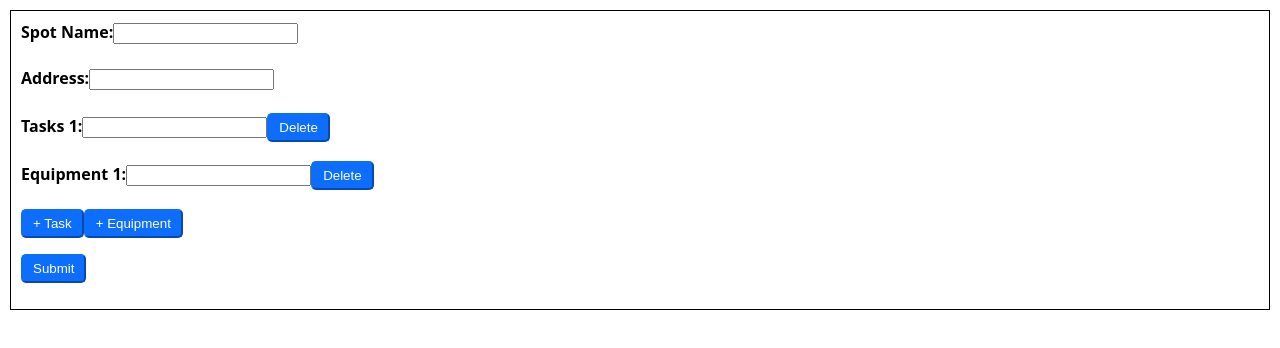
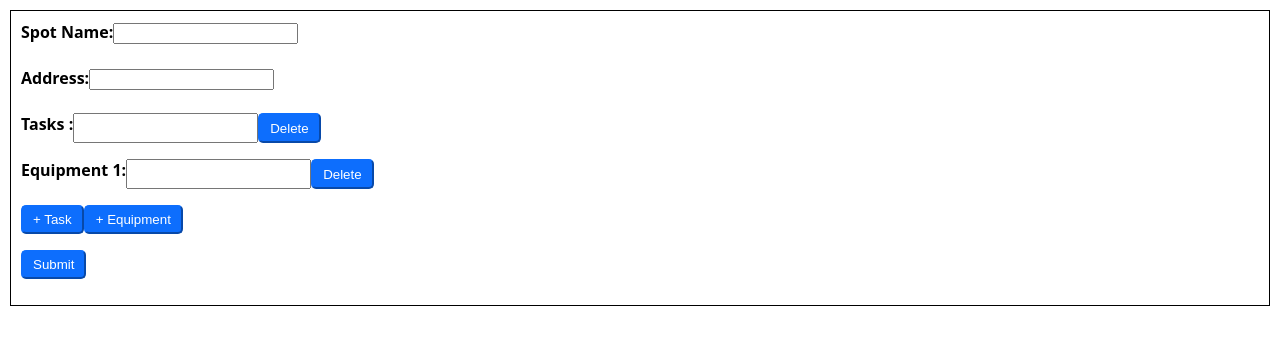
Before and after one commit to zimb0o/capstone-project, a Next.js app: page / in a window 1280 px wide. Shown: the top 348 px of the page. Built offline with nearby package versions, Linux system fonts and the light colour scheme.

Commit message:
change handleChange

```diff
--- a/components/SpotForm.js
+++ b/components/SpotForm.js
@@ -1,22 +1,20 @@
 import { useState } from "react";
 import styled from "styled-components";
 
-export default function Home() {
+export default function SpotForm() {
   const [formData, setFormData] = useState({
     Spotname: "",
-    Address: [""],
+    Address: "",
     Tasks: [""],
     Equipment: [""],
   });
 
-  const onChangeHandler = (event, index) => {
-    const name = event.target.name;
-    const value = event.target.value;
-    setFormData((prevFormData) => {
-      const newFormData = { ...prevFormData };
-      newFormData = value;
-      return newFormData;
-    });
+  const handleChange = (event) => {
+    const { name, value } = event.target;
+    setFormData((prevFormData) => ({
+      ...prevFormData,
+      [name]: value,
+    }));
   };
   const onDeleteTaskHandler = (index) => {
     setFormData((prevFormData) => {
@@ -28,7 +26,7 @@ export default function Home() {
   const onDeleteEquipmentHandler = (index) => {
     setFormData((prevFormData) => {
       const newFormData = { ...prevFormData };
-      newFormData.Equipment.splice(index, 1);
+      newFormData.Equipment.splice(index, 0.5);
       return newFormData;
     });
   };
@@ -47,7 +45,9 @@ export default function Home() {
 
   const onSubmitHandler = (event) => {
     event.preventDefault();
-    console.log(formData);
+    const formData = event.target.value(index);
+    const data = Object.fromEntries(formData);
+    console.log(data);
   };
 
   return (
@@ -59,7 +59,7 @@ export default function Home() {
             type="text"
             name="Spotname"
             value={formData.Spotname}
-            onChange={onChangeHandler}
+            onChange={(event) => handleChange(event)}
           />
         </FormGroup>
         <FormGroup>
@@ -68,25 +68,25 @@ export default function Home() {
             type="text"
             name="Address"
             value={formData.Address}
-            onChange={(event) => onChangeHandler(event)}
+            onChange={(event) => handleChange(event)}
           />
         </FormGroup>
-        {formData.Tasks.map((tasks, index) => (
-          <FormGroup key={index}>
-            <FormLabel htmlFor={`Tasks${index}]`}>Tasks {index + 1}:</FormLabel>
+        {formData.Tasks.map((index) => (
+          <FormSelect key={index}>
+            <FormLabel htmlFor={`Tasks${index}]`}>Tasks {index}:</FormLabel>
             <input
               type="text"
               name={`Tasks[${index}]`}
               value={formData.Tasks[index]}
-              onChange={(event) => onChangeHandler(event, index)}
+              onChange={(event) => handleChange(event, index)}
             />
             <Button type="button" onClick={() => onDeleteTaskHandler(index)}>
               Delete
             </Button>
-          </FormGroup>
+          </FormSelect>
         ))}
-        {formData.Equipment.map((equipment, index) => (
-          <FormGroup key={index}>
+        {formData.Equipment.map((index) => (
+          <FormSelect key={index}>
             <FormLabel htmlFor={`Equipment${index}]`}>
               Equipment {index + 1}:
             </FormLabel>
@@ -94,15 +94,12 @@ export default function Home() {
               type="text"
               name={`Equipment[${index}]`}
               value={formData.Equipment[index]}
-              onChange={(event) => onChangeHandler(event, index)}
+              onChange={(event) => handleChange(event, index)}
             />
-            <Button
-              type="button"
-              onClick={() => onDeleteEquipmentHandler(index)}
-            >
+            <Button type="button" onClick={() => onDeleteEquipmentHandler()}>
               Delete
             </Button>
-          </FormGroup>
+          </FormSelect>
         ))}
         <FormGroup>
           <Button type="button" onClick={onAddTaskHandler}>
@@ -137,8 +134,10 @@ const FormLabel = styled.div`
 const FormGroup = styled.div`
   margin-bottom: 1rem;
 `;
-const FormTask = styled.div`
+const FormSelect = styled.div`
   margin-bottom: 1rem;
+  display: flex;
+  flex-direction: row;
 `;
 const Button = styled.button`
   color: #fff;
```
